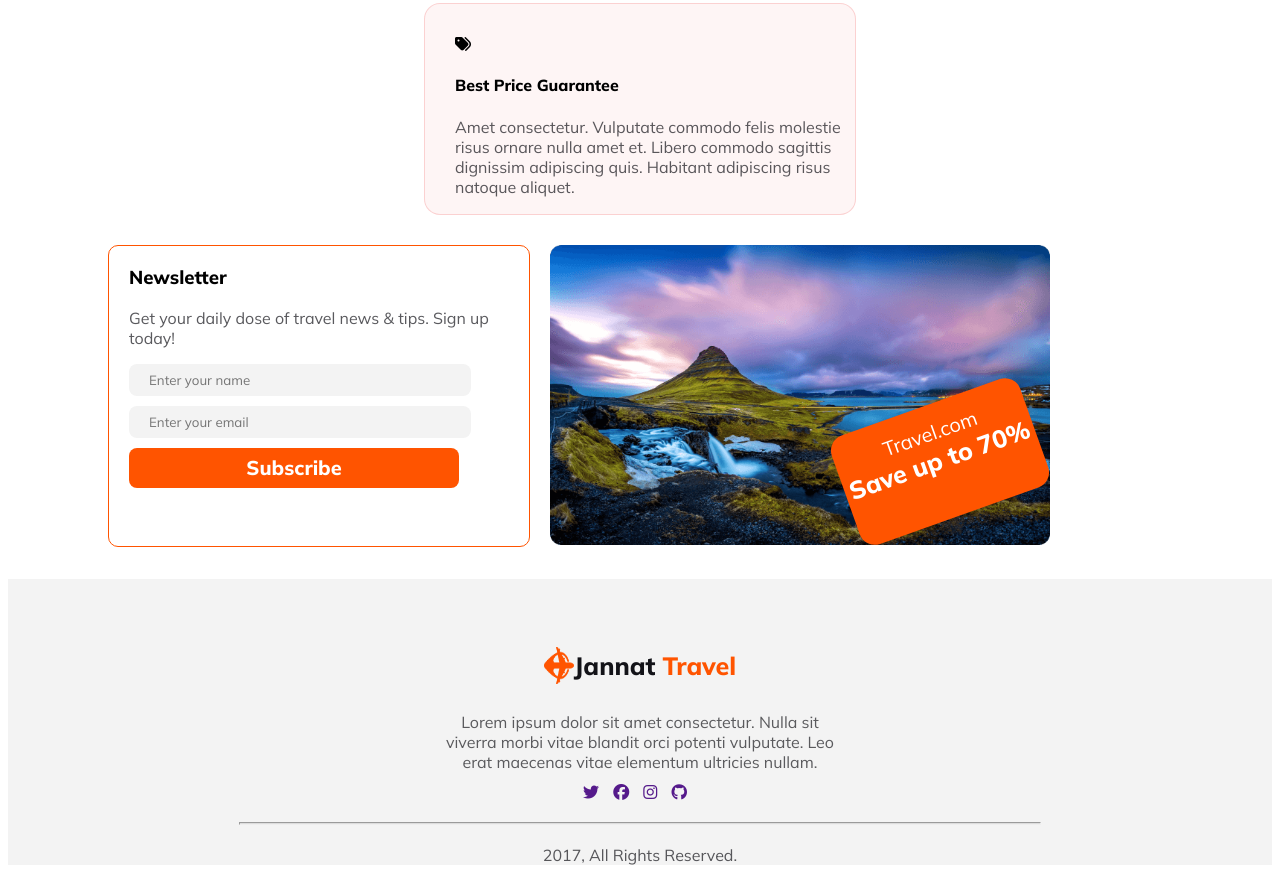
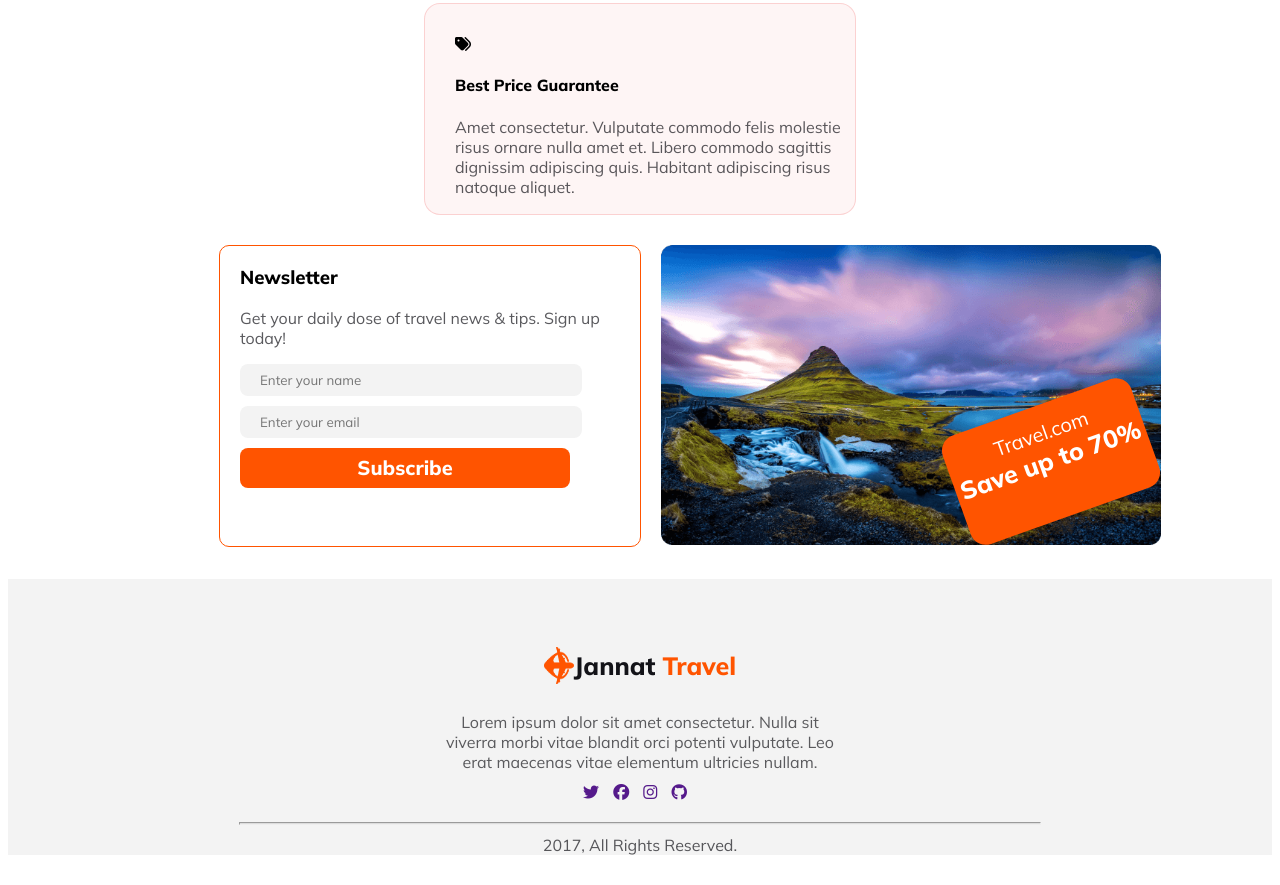
Before and after one commit to ahsan200t/Jannat-Travel, a plain HTML site: page index.html in a window 1280 px wide. Shown: the part 2636-3521 px from the top of the page. Drawn offline with Linux system fonts and the light colour scheme.

Commit message:
destination section related provlem solve

```diff
--- a/styles/style.css
+++ b/styles/style.css
@@ -113,6 +113,7 @@ h2 {
 }
 .row1 {
   display: flex;
+  justify-content: center;
   gap: 10px;
   margin-top: 30px;
   margin-left: 20px;
@@ -149,6 +150,7 @@ h2 {
 }
 .row3 {
   display: flex;
+  justify-content: center;
   gap: 10px;
   margin-top: 20px;
   margin-left: 20px;
@@ -197,6 +199,7 @@ height: 180px;
 
 .Newsletter-section{
     display: flex;
+    justify-content: center;
     margin-top: 30px;
     gap: 20px;
 }
@@ -302,7 +305,7 @@ margin-top: 20px;
     margin-right: 10px;
 }
 .copy-right{
-    margin: 20px auto;
+    margin: 10px auto;
 }
 /* Mobile Divice Responsive */
 
```
